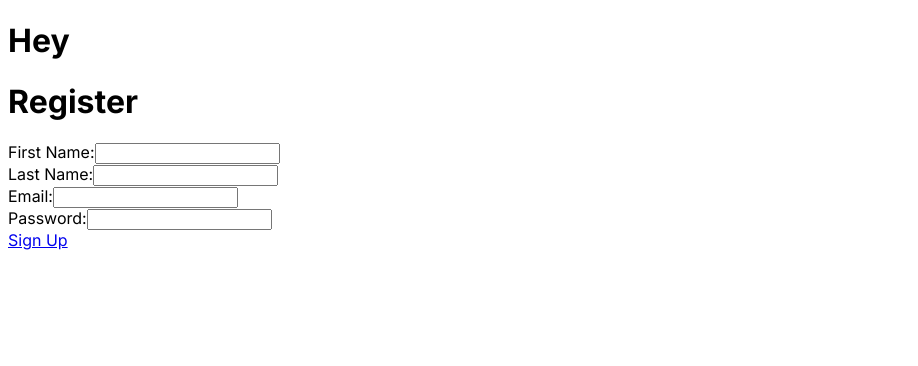
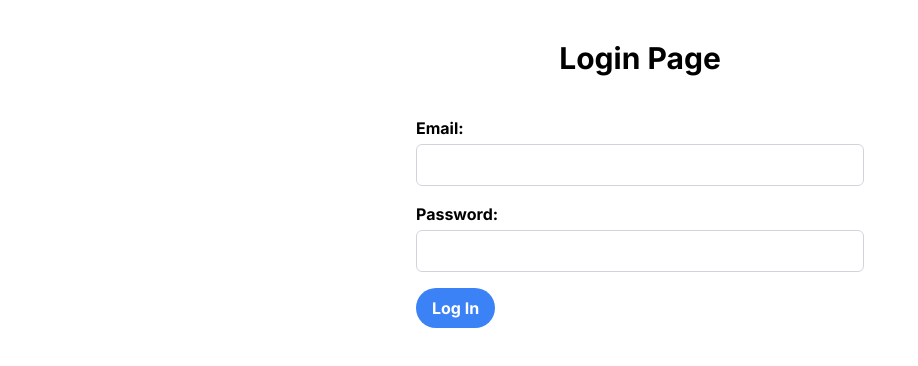
Before and after one commit to Harisali78/next-express, a Next.js app in the folder frontend/: page / in a window 1280 px wide. Shown: the top 366 px of the page, without its empty margins (0-918 px from the left). Built offline with nearby package versions, Linux system fonts and the light colour scheme.

Commit message:
tailwind fixes

```diff
--- /dev/null
+++ b/frontend/app/Model/page.ts
@@ -0,0 +1,23 @@
+import * as Yup from "yup";
+
+export class UserEntity{
+    first_name?: string;
+    last_name?: string;
+    email?: string;
+    password?: string;
+}
+
+export const signupSchema = Yup.object({
+    first_name: Yup.string().min(2).max(30).required("Please Enter Your First Name"),
+    last_name: Yup.string().min(2).max(30).required("Pleae Enter your Last Name"),
+    email: Yup.string().email().required("Please Enter Your Email"),
+    password: Yup.string().min(8).required("Enter a 8 Digit Valid Password"),
+})
+ export interface LoginEntity{
+  email: string;
+    password: string;
+}
+export const loginSchema = Yup.object({
+  email: Yup.string().email().required("Please Enter Your Email"),
+  password: Yup.string().min(8).required("Enter a 8 Digit Valid Password"),
+})
--- /dev/null
+++ b/frontend/app/Register/page.tsx
@@ -0,0 +1,124 @@
+"use client";
+import React, { useState, ChangeEvent, FormEvent, useEffect } from "react";
+import { useRouter } from "next/navigation";
+import axios from "axios";
+import Product from "../Products/page";
+import { UserData } from "../types/page";
+import { useFormik } from "formik";
+import { UserEntity, signupSchema } from "../Model/page";
+
+const initialValues = {
+  first_name: "",
+  last_name: "",
+  email: "",
+  password: "",
+};
+
+const RegisterForm: React.FC = () => {
+  const router = useRouter();
+
+  const { values, errors, touched, handleBlur, handleChange, handleSubmit } =
+    useFormik({
+      initialValues: initialValues,
+      validationSchema: signupSchema,
+      onSubmit: async (values: UserEntity) => {
+        try {
+          const response = await axios.post(
+            "http://localhost:5000/api/v1/register",
+            values
+          );
+          console.log("Registration successful!", response.data);
+          router.push("/Product");
+        } catch (error) {
+          console.error("Registration failed:", error);
+        }
+      },
+    });
+
+  return (
+    <div>
+      <div className="bg-gray-100 min-h-screen py-8">
+        <div className="max-w-md mx-auto bg-white rounded-lg shadow-md p-8">
+          <h1 className="text-3xl font-bold text-center mb-8">Register</h1>
+          <form onSubmit={handleSubmit}>
+            <div className="mb-4">
+              <label htmlFor="first_name" className="block font-bold mb-1">
+                First Name:
+              </label>
+              <input
+                type="text"
+                id="first_name"
+                name="first_name"
+                value={values.first_name}
+                onChange={handleChange}
+                onBlur={handleBlur}
+                className="w-full border border-gray-300 rounded-md px-4 py-2 focus:outline-none focus:ring focus:border-blue-300"
+              />
+              {errors.first_name && touched.first_name ? (
+                <p>{errors.first_name}</p>
+              ) : null}
+            </div>
+            <div className="mb-4">
+              <label htmlFor="last_name" className="block font-bold mb-1">
+                Last Name:
+              </label>
+              <input
+                type="text"
+                id="last_name"
+                name="last_name"
+                value={values.last_name}
+                onChange={handleChange}
+                onBlur={handleBlur}
+                className="w-full border border-gray-300 rounded-md px-4 py-2 focus:outline-none focus:ring focus:border-blue-300"
+              />
+              {errors.last_name && touched.last_name ? (
+                <p>{errors.last_name}</p>
+              ) : null}
+            </div>
+            <div className="mb-4">
+              <label htmlFor="email" className="block font-bold mb-1">
+                Email:
+              </label>
+              <input
+                type="email"
+                name="email"
+                id="email"
+                value={values.email}
+                onChange={handleChange}
+                onBlur={handleBlur}
+                className="w-full border border-gray-300 rounded-md px-4 py-2 focus:outline-none focus:ring focus:border-blue-300"
+              />
+              {errors.email && touched.email ? <p>{errors.email}</p> : null}
+            </div>
+            <div className="mb-4">
+              <label htmlFor="password" className="block font-bold mb-1">
+                Password:
+              </label>
+              <input
+                type="password"
+                id="password"
+                name="password"
+                value={values.password}
+                onChange={handleChange}
+                onBlur={handleBlur}
+                className="w-full border border-gray-300 rounded-md px-4 py-2 focus:outline-none focus:ring focus:border-blue-300"
+              />
+              {errors.password && touched.password ? (
+                <p>{errors.password}</p>
+              ) : null}
+            </div>
+
+            <button
+              className="bg-blue-500 hover:bg-blue-600 text-white font-bold py-2 px-4 rounded-full"
+              type="submit"
+            >
+              Sign Up
+            </button>
+          </form>
+        </div>
+      </div>
+    </div>
+  );
+};
+
+export default RegisterForm;
--- a/frontend/app/layout.tsx
+++ b/frontend/app/layout.tsx
@@ -1,4 +1,4 @@
-
+import './globals.css'
 import { Inter } from "next/font/google";
 // import Navbar from "./Navbar/page";
 // import { useEffect, useState } from "react";
--- a/frontend/app/page.tsx
+++ b/frontend/app/page.tsx
@@ -1,74 +1,42 @@
 "use client";
-import React, { useState, ChangeEvent, FormEvent } from "react";
 import { useRouter } from "next/navigation";
+import React, { useState, ChangeEvent, FormEvent, useEffect } from "react";
 import axios from "axios";
-import Link from "next/link";
-import Products from "./Products/page";
-import { UserData } from "./types/page";
+import { useFormik } from "formik";
+import { LoginEntity, loginSchema } from "./Model/page";
+// import { User } from "./types/page";
 
-const RegisterForm: React.FC = () => {
-  const router = useRouter();
-  const [userData, setUserData] = useState<UserData>({
-    first_name: "",
-    last_name: "",
+
+
+const initialValues = {
   email: "",
   password: "",
-  });
-
-  const changeHandler = (e: ChangeEvent<HTMLInputElement>): void => {
-    const { name, value } = e.target;
-    setUserData({ ...userData, [name]: value });
 };
-
-  const handleRegistration = async (
-    e: FormEvent<HTMLFormElement>
-  ): Promise<void> => {
-    e.preventDefault();
+export default function Login() {
+  const onSubmit = async (values: LoginEntity) => {
     try {
       const response = await axios.post(
-        "http://localhost:8080/api/v1/signup",
-        userData
+        "http://localhost:5000/api/v1/login",
+        values
       );
-      console.log("Registration successful!", response.data);
-      router.push("/Products");
+      console.log("User login successfully!", response.data);
+
     } catch (error) {
-      console.error("Registration failed:", error);
+      console.error("Login failed:", error);
     }
   };
+    const router = useRouter();
+  const { values, errors, touched, handleBlur, handleChange, handleSubmit } =
+  useFormik({
+    initialValues: initialValues,
+    validationSchema: loginSchema,
+    onSubmit,
+  });
 
   return (
     <div>
-      <h1 className="text-4xl border">Hey</h1>
-      <div className="bg-gray-100 min-h-screen py-8">
-        <div className="max-w-md mx-auto bg-white rounded-lg shadow-md p-8">
-          <h1 className="text-3xl font-bold text-center mb-8">Register</h1>
-          <form onSubmit={handleRegistration}>
-            <div className="mb-4">
-              <label htmlFor="first_name" className="block font-bold mb-1">
-                First Name:
-              </label>
-              <input
-                type="text"
-                id="first_name"
-                name="first_name"
-                value={userData.first_name}
-                onChange={changeHandler}
-                className="w-full border border-gray-300 rounded-md px-4 py-2 focus:outline-none focus:ring focus:border-blue-300"
-              />
-            </div>
-            <div className="mb-4">
-              <label htmlFor="last_name" className="block font-bold mb-1">
-                Last Name:
-              </label>
-              <input
-                type="text"
-                id="last_name"
-                name="last_name"
-                value={userData.last_name}
-                onChange={changeHandler}
-                className="w-full border border-gray-300 rounded-md px-4 py-2 focus:outline-none focus:ring focus:border-blue-300"
-              />
-            </div>
+      <h2 className="text-3xl font-bold text-center mb-10 mt-10">Login Page</h2>
+      <form onSubmit={handleSubmit} className="max-w-md mx-auto mt-8">
         <div className="mb-4">
           <label htmlFor="email" className="block font-bold mb-1">
             Email:
@@ -77,10 +45,12 @@ const RegisterForm: React.FC = () => {
             type="email"
             name="email"
             id="email"
-                value={userData.email}
-                onChange={changeHandler}
+            value={values.email}
+            onChange={handleChange}
+            onBlur={handleBlur}
             className="w-full border border-gray-300 rounded-md px-4 py-2 focus:outline-none focus:ring focus:border-blue-300"
           />
+          {errors.email && touched.email ? <p>{errors.email}</p> : null}
         </div>
         <div className="mb-4">
           <label htmlFor="password" className="block font-bold mb-1">
@@ -90,23 +60,29 @@ const RegisterForm: React.FC = () => {
             type="password"
             id="password"
             name="password"
-                value={userData.password}
-                onChange={changeHandler}
+            value={values.password}
+            onChange={handleChange}
+            onBlur={handleBlur}
             className="w-full border border-gray-300 rounded-md px-4 py-2 focus:outline-none focus:ring focus:border-blue-300"
           />
+          {errors.password && touched.password ? (
+            <p>{errors.password}</p>
+          ) : null}
         </div>
-
-            <Link
+        <button
           className="bg-blue-500 hover:bg-blue-600 text-white font-bold py-2 px-4 rounded-full"
-              href="/Products"
+          type="submit"
+        >
+          Log In
+        </button>
+        {/* <button
+          className="bg-blue-500 hover:bg-blue-600 text-white font-bold py-2 px-4 rounded-full"
+          type="submit"
+          onClick={() => router.push("/Register")}
         >
           Sign Up
-            </Link>
+        </button> */}
       </form>
     </div>
-      </div>
-    </div>
   );
-};
-
-export default RegisterForm;
+}
--- a/frontend/app/products/page.tsx
+++ b/frontend/app/products/page.tsx
@@ -26,6 +26,7 @@ const Products: React.FC<ProductProps> = ({ token }) => {
   return (
     <div>
       {/* <Navbar token={token} /> */}
+      <h1>Fetching Products</h1>
       <div>
         {products.map((item) => (
           <div key={item.id}>
--- a/frontend/package.json
+++ b/frontend/package.json
@@ -13,6 +13,7 @@
     "@types/react": "18.2.15",
     "@types/react-dom": "18.2.7",
     "axios": "^1.4.0",
+    "formik": "^2.4.2",
     "next": "13.4.11",
     "react": "18.2.0",
     "react-dom": "18.2.0",
```
Also changed, not shown: frontend/app/login/page.tsx (deleted, +0 -81 lines), frontend/app/types/page.ts (+0 -28 lines), 1 other file (tests, documents, lock files or other folders). Lines whose indentation alone changed are shown as unchanged.
